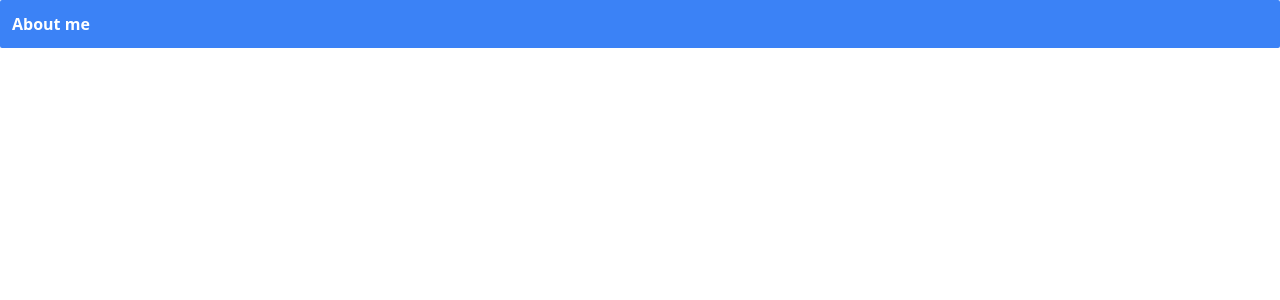
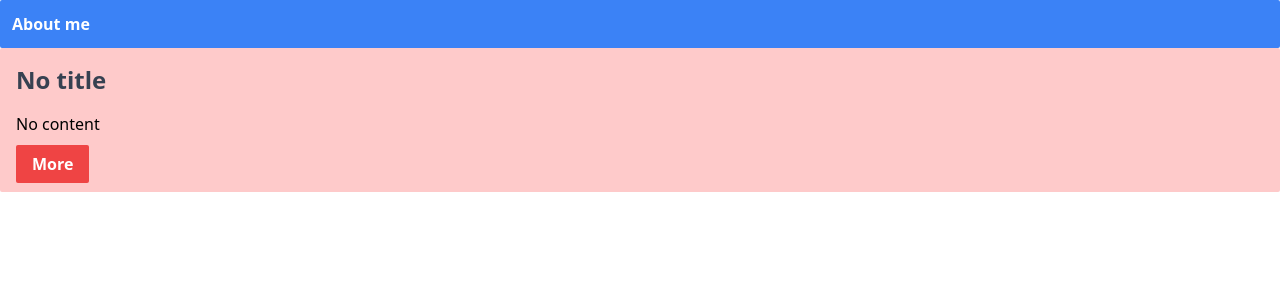
Before and after one commit to AntonHub00/ReactJS-About-me-app, a React (Create React App) app: page / in a window 1280 px wide. Shown: the top 300 px of the page. Built offline with nearby package versions, Linux system fonts and the light colour scheme.

Commit message:
Section component added

```diff
--- a/src/Views/MainView.jsx
+++ b/src/Views/MainView.jsx
@@ -1,9 +1,11 @@
 import React from "react";
 import NavBar from "../components/NavBar";
+import Section from "../components/Section";
 
 const MainView = () => (
   <div className="md:container m-auto">
     <NavBar />
+    <Section />
   </div>
 );
 
--- /dev/null
+++ b/src/components/Section.jsx
@@ -0,0 +1,18 @@
+import React from "react";
+
+const Section = ({ title, content, link }) => (
+  <div className="bg-red-200 p-4 md:rounded-sm">
+    <div className="text-2xl font-bold text-gray-700">
+      {title || "No title"}
+    </div>
+    <p className="my-4">{content || "No content"}</p>
+    <a
+      href={link || "#"}
+      className="bg-red-500 text-white rounded-sm px-4 py-2 font-semibold"
+    >
+      More
+    </a>
+  </div>
+);
+
+export default Section;
```
